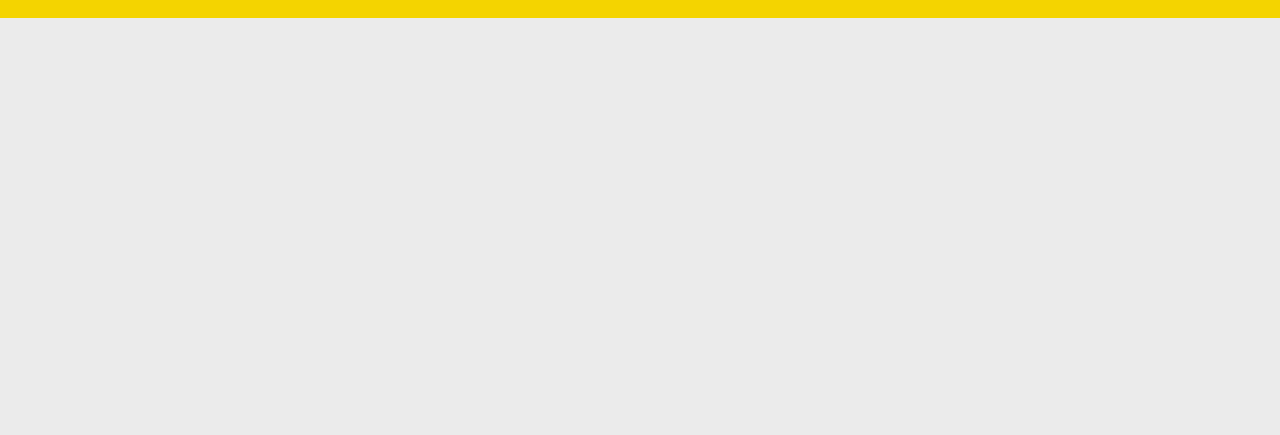
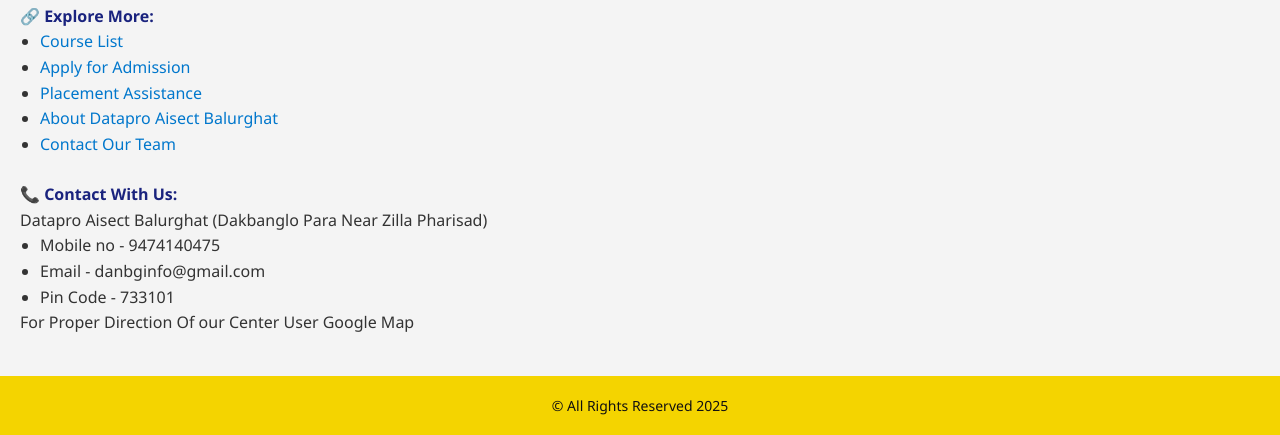
Before and after one commit to 009-DEV-009/DTPB, a plain HTML site: page index.html in a window 1280 px wide. Shown: the part 7069-7504 px from the top of the page. Before the commit the page ends 7087 px from the top, so only its background shows below. Drawn offline with Linux system fonts and the light colour scheme.

Commit message:
Update index.html

```diff
--- a/index.html
+++ b/index.html
@@ -260,7 +260,7 @@
     .about-image-centered img {
       width: 100%;
       max-width: 900px;
-      height:700px;
+      height:900px;
       object-fit: fill;
       border-radius: 10px;
       box-shadow: 0 6px 15px rgba(0,0,0,0.1);
@@ -1158,6 +1158,10 @@ Vocational Education and Skill Development</a></li>
     </div>
   </section>
 
+<hr><hr><hr><hr>
+<br>
+<hr><hr><hr><hr>
+
 <!--content for SEO-->
 <div id="seo-footer">
   <h2>Welcome to <b>Datapro Aisect Balurghat</b></h2>
@@ -1195,6 +1199,15 @@ Vocational Education and Skill Development</a></li>
     <li><a href="about us.html">About Datapro Aisect Balurghat</a></li>
     <li><a href="contactus.html">Contact Our Team</a></li>
   </ul>
+
+    <h4>📞 Contact With Us:</h4>
+    <p>Datapro Aisect Balurghat (Dakbanglo Para Near Zilla Pharisad)</p>
+  <ul>
+    <li>Mobile no - 9474140475</li>
+    <li>Email - danbginfo@gmail.com</li>
+    <li>Pin Code - 733101</a></li>
+  </ul>
+  <p>For Proper Direction Of our Center User Google Map</p>
 </div>
 
   <!-- Footer -->
```
